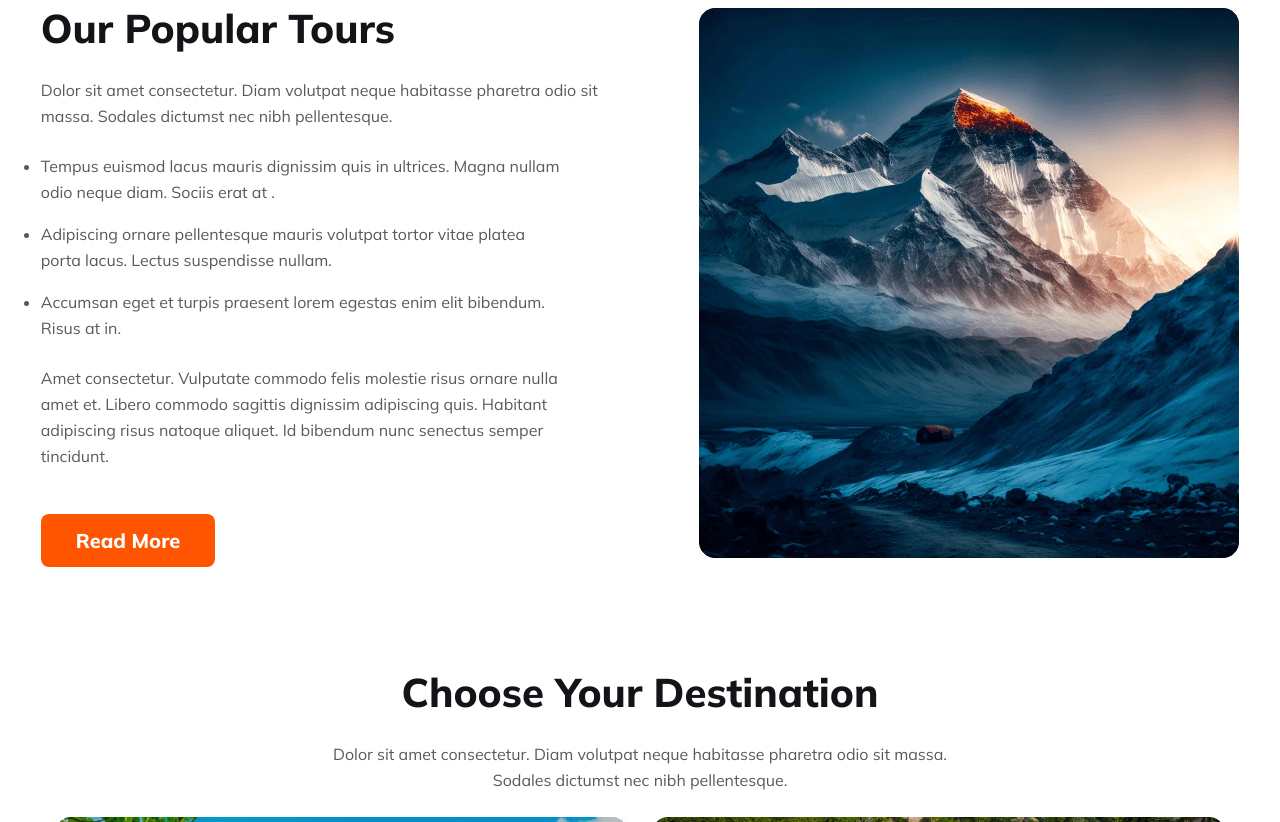
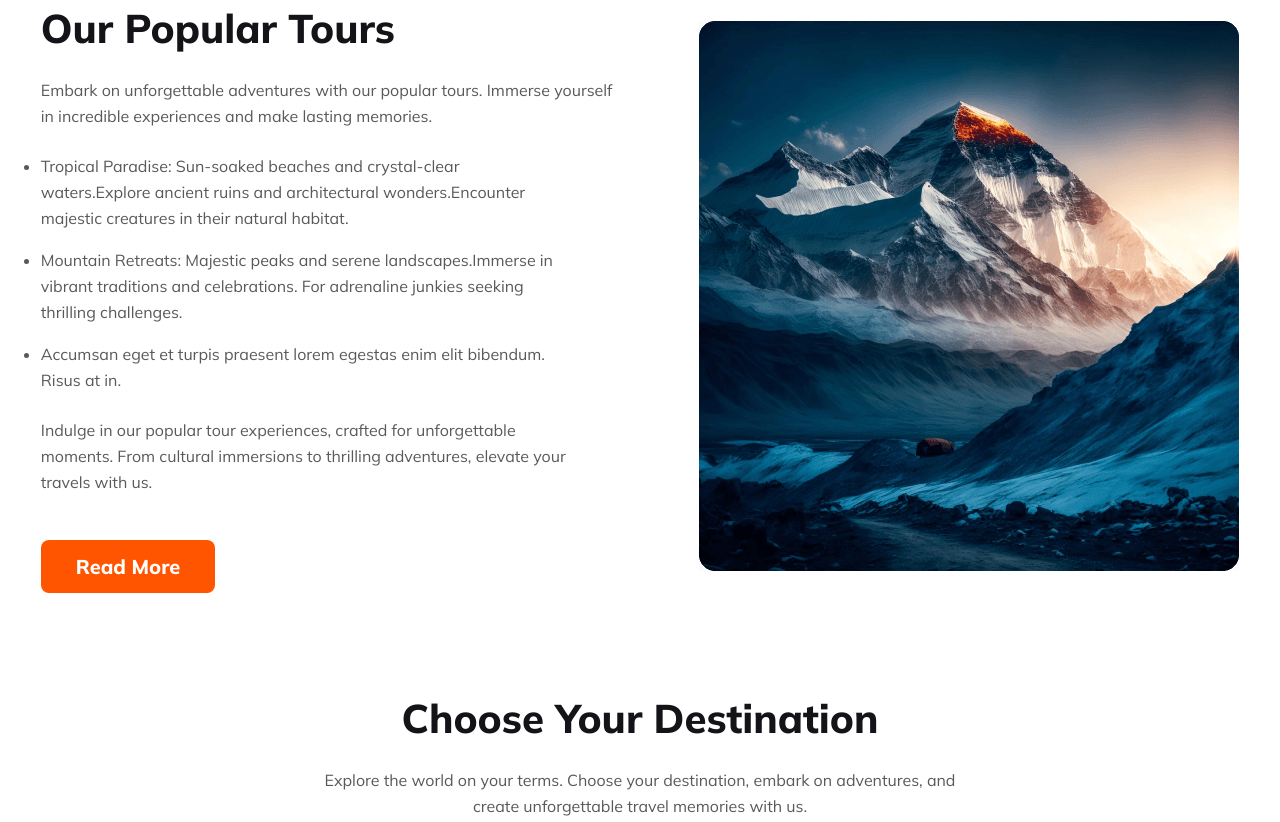
Before and after one commit to ahnaf4D/b9-assignment-2, a plain HTML site: page index.html in a window 1280 px wide. Shown: the part 597-1419 px from the top of the page. Drawn offline with Linux system fonts and the light colour scheme.

Commit message:
All Dummy Text Removed Meaningfull text added

```diff
--- a/index.html
+++ b/index.html
@@ -51,22 +51,20 @@
         <section id="tours">
             <div class="tours-content">
                 <h2 class="tour-title">Our Popular Tours</h2>
-                <p class="tour-description">Dolor sit amet consectetur. Diam volutpat neque habitasse pharetra odio sit
-                    massa. Sodales dictumst nec nibh pellentesque.</p>
+                <p class="tour-description">Embark on unforgettable adventures with our popular tours. Immerse yourself
+                    in incredible experiences and make lasting memories.</p>
                 <ul>
-                    <li class="tour_term">Tempus euismod lacus mauris dignissim quis in ultrices. Magna nullam odio
-                        neque diam. Sociis
-                        erat at .</li>
-                    <li class="tour_term">Adipiscing ornare pellentesque mauris volutpat tortor vitae platea porta
-                        lacus. Lectus
-                        suspendisse nullam.</li>
+                    <li class="tour_term">Tropical Paradise: Sun-soaked beaches and crystal-clear waters.Explore ancient
+                        ruins and architectural wonders.Encounter majestic creatures in their natural habitat.</li>
+                    <li class="tour_term">Mountain Retreats: Majestic peaks and serene landscapes.Immerse in vibrant
+                        traditions and celebrations. For adrenaline junkies seeking thrilling challenges.
+                    </li>
                     <li class="tour_termFinal tour_term"> Accumsan eget et turpis praesent lorem egestas enim elit
                         bibendum. Risus at
                         in.</li>
                 </ul>
-                <p class="tour-foot-description">Amet consectetur. Vulputate commodo felis molestie risus
-                    ornare nulla amet et. Libero commodo sagittis dignissim adipiscing quis. Habitant adipiscing risus
-                    natoque aliquet. Id bibendum nunc senectus semper tincidunt. </p>
+                <p class="tour-foot-description">Indulge in our popular tour experiences, crafted for unforgettable moments. From cultural immersions to thrilling adventures, elevate your travels with us.
+                </p>
                 <button class="btn-primary">Read More</button>
             </div>
             <div>
@@ -76,8 +74,8 @@
         <section class="destination">
             <div class="destination-content">
                 <h2 class="destination-title">Choose Your Destination</h2>
-                <p class="destination-description">Dolor sit amet consectetur. Diam volutpat neque habitasse pharetra
-                    odio sit massa. Sodales dictumst nec nibh pellentesque.</p>
+                <p class="destination-description">Explore the world on your terms. Choose your destination, embark on
+                    adventures, and create unforgettable travel memories with us.</p>
             </div>
             <div class="destination-place-gallary">
                 <div class="destination-place-album1">
@@ -112,32 +110,31 @@
         <section class="why-chose-us">
             <div class="choose-us-content">
                 <h2 class="choose-title">Why Choose Us</h2>
-                <p class="choose-description">Dolor sit amet consectetur. Diam volutpat neque habitasse pharetra odio
-                    sit massa. Sodales dictumst nec nibh pellentesque.</p>
+                <p class="choose-description">Choose us for curated experiences, seamless planning, and unparalleled
+                    customer service. Your journey, our commitment to excellence.</p>
             </div>
             <div class="service-container-1">
                 <div class="service">
                     <img src="./Images/icons/hotel 1.svg" alt="hotel" class="service_img">
                     <h4 class="service_title">Handpicked Hotels</h4>
-                    <p class="service_description">Amet consectetur. Vulputate commodo felis molestie risus ornare nulla
-                        amet et. Libero commodo sagittis dignissim adipiscing quis. Habitant adipiscing risus natoque
-                        aliquet. </p>
+                    <p class="service_description">Discover handpicked hotels for unparalleled comfort and style.
+                        Elevate your stay with our curated selection, ensuring a memorable experience at every
+                        destination. </p>
                 </div>
                 <div class="uniq_service">
                     <img src="./Images/icons/map 1.svg" alt="hotel" class="service_img">
                     <h4 class="service_title">World Class Service</h4>
-                    <p class="service_description">Amet consectetur. Vulputate commodo felis molestie risus ornare nulla
-                        amet et. Libero commodo sagittis dignissim adipiscing quis. Habitant adipiscing risus natoque
-                        aliquet. </p>
+                    <p class="service_description">Experience unparalleled excellence with our world-class service.
+                        Elevate your journey with impeccable hospitality, attention to detail, and personalized care.
+                    </p>
                 </div>
             </div>
             <div class="extra-service">
                 <div class="service-another">
                     <img src="./Images/icons/price-tag 1.svg" alt="hotel" class="service_img">
                     <h4 class="service_title">Best Price Guarantee</h4>
-                    <p class="service_description">Amet consectetur. Vulputate commodo felis molestie risus ornare nulla
-                        amet et. Libero commodo sagittis dignissim adipiscing quis. Habitant adipiscing risus natoque
-                        aliquet. </p>
+                    <p class="service_description">Tour with confidence! Our Best Price Guarantee ensures you get the
+                        most competitive rates, promising unbeatable value for your purchases. </p>
                 </div>
             </div>
         </section>
--- a/styles/style.css
+++ b/styles/style.css
@@ -385,7 +385,6 @@ footer {
     font-size: 2rem;
     font-weight: 800;
 }
-
 .footer-description {
     color: #5A5A5D;
     text-align: center;
@@ -393,12 +392,10 @@ footer {
     max-width: 769px;
     margin: 0 auto;
 }
-
 .social-icons {
     margin-top: 32px;
     text-align: center;
 }
-
 .footerLine {
     margin-bottom: 250px;
     width: 872px;
```
